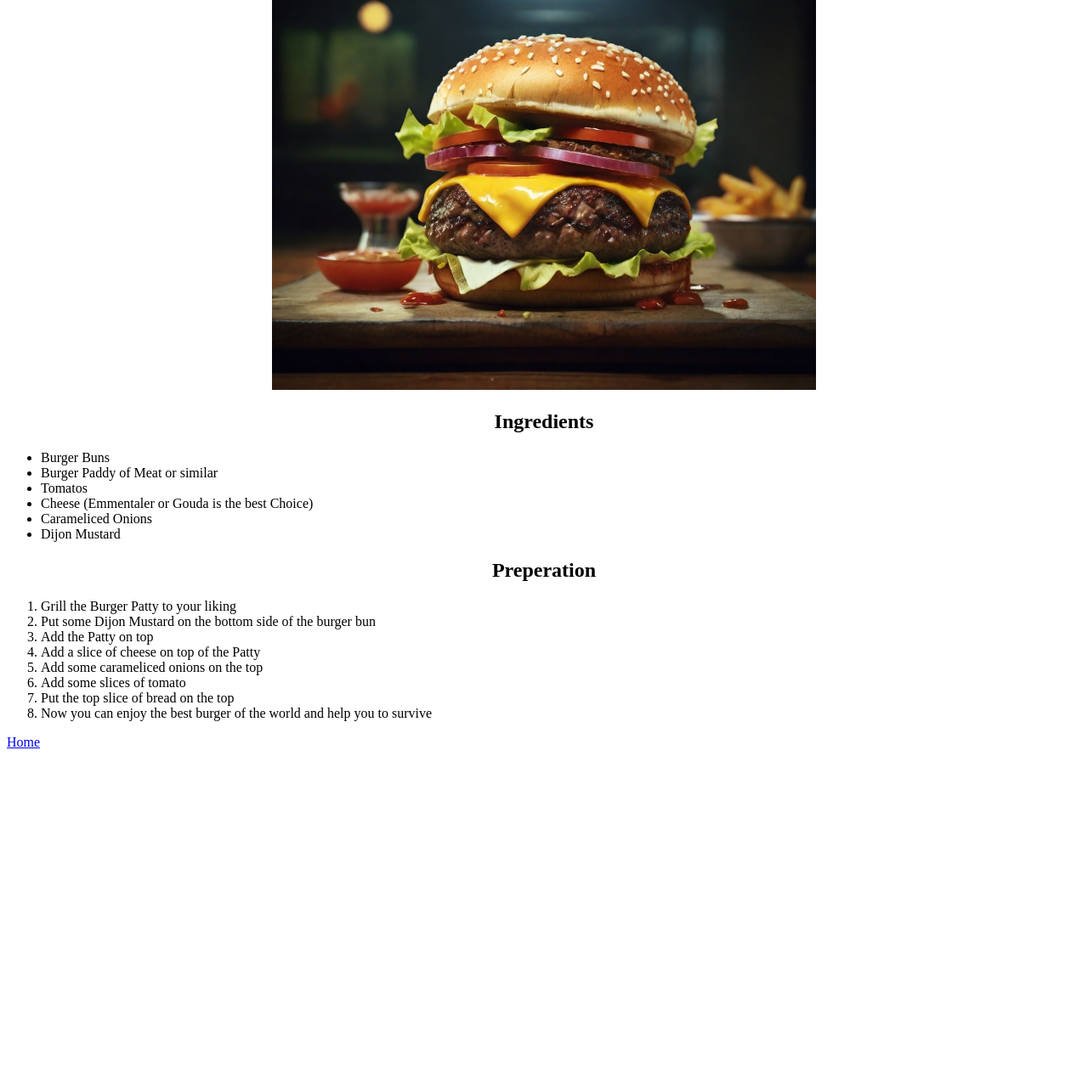
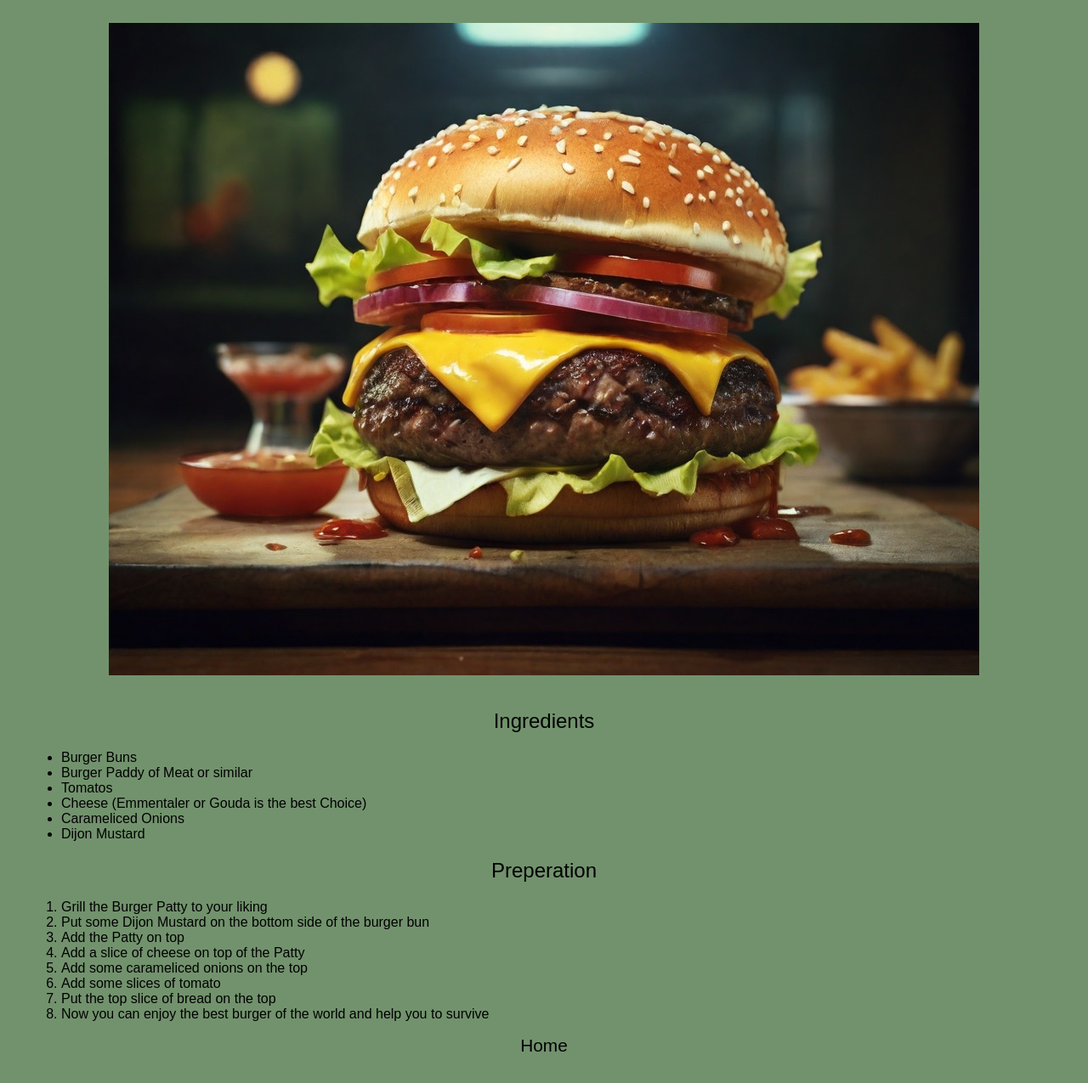
Before and after one commit to mikerawvonl-tech/The-Odin-Receipe, a plain HTML site: page pages/burger.html in a window 1280 px wide. Shown: the part 101-1376 px from the top of the page at 85% size. Before the commit the page ends 992 px from the top, so only its background shows below. Drawn offline with Linux system fonts and the light colour scheme.

Commit message:
added container in stylesheet and in html pages

```diff
--- a/pages/burger.html
+++ b/pages/burger.html
@@ -3,14 +3,15 @@
     <head>
         <meta charset="UTF-8">
         <title>Mike`s Burger</title>
+        <link rel="stylesheet" href="../style.css">
     </head>
 
     <body>
-         <h1 style="text-align: center">Mike`s Burger</h1>
-        <div style="text-align: center">
-            <img src="../img/burger.JPG" style="center" height="480" alt="A tasty Toast"/>
+         <h1>Mike`s Burger</h1>
+        <div class="container">
+            <img src="../img/burger.JPG" alt="A tasty Toast"/>
         </div>
-           <h2 style="text-align: center">Ingredients</h2>
+           <h2>Ingredients</h2>
            <ul>
                 <li>Burger Buns</li>
                 <li>Burger Paddy of Meat or similar</li>
@@ -19,7 +20,7 @@
                 <li>Carameliced Onions</li>
                 <li>Dijon Mustard</li>
             </ul>
-            <h2 style="text-align: center">Preperation</h2>
+            <h2>Preperation</h2>
             <ol>
                 <li>Grill the Burger Patty to your liking</li>
                 <li>Put some Dijon Mustard on the bottom side of the burger bun</li>
@@ -30,7 +31,7 @@
                 <li>Put the top slice of bread on the top</li>
                 <li>Now you can enjoy the best burger of the world and help you to survive</li>
             </ol>
-        <a href="../index.html" style="text-align: center;">Home</a>
+        <a href="../index.html">Home</a>
 
     </body>
 </html>
--- a/style.css
+++ b/style.css
@@ -18,9 +18,11 @@ h2 {
     }
 
 a{
+    text-align: center ;
     font-size: 1.3rem;
     color: #000000;
     text-decoration: none;
+
     }
 
 div {
@@ -29,6 +31,20 @@ div {
     text-align: left;
 
     }
+
 li {
     text-align: left;
-}
+    }
+
+.container {
+
+    display: block
+    align-items: center;
+    justify-content: center;
+    text-align: center;
+
+    }
+
+.main {
+    text-align: center;
+    }
```
Also changed, not shown: index.html (+5 -5 lines), pages/potato.html (+7 -6 lines), pages/toast.html (+1 -1 lines).
